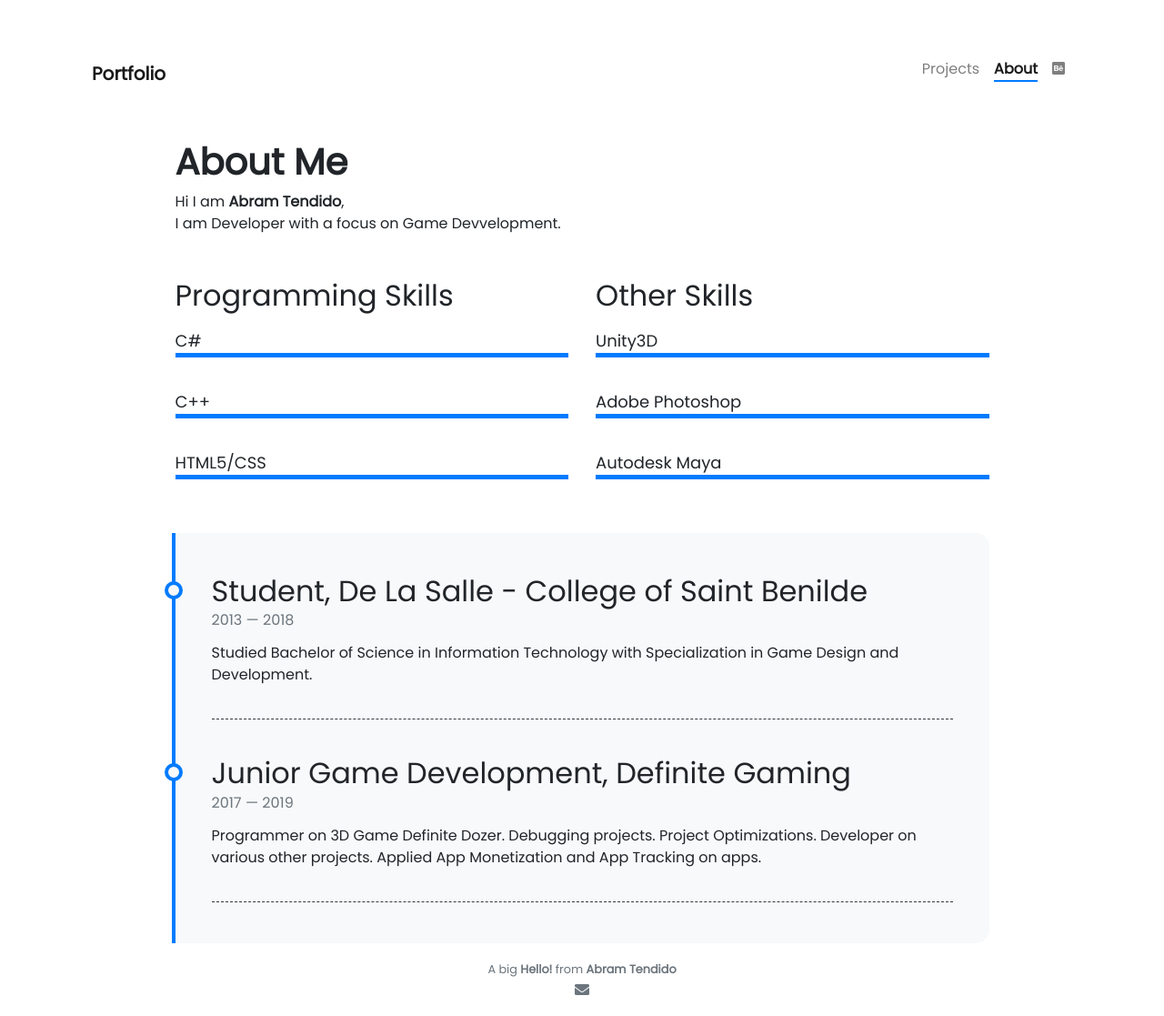
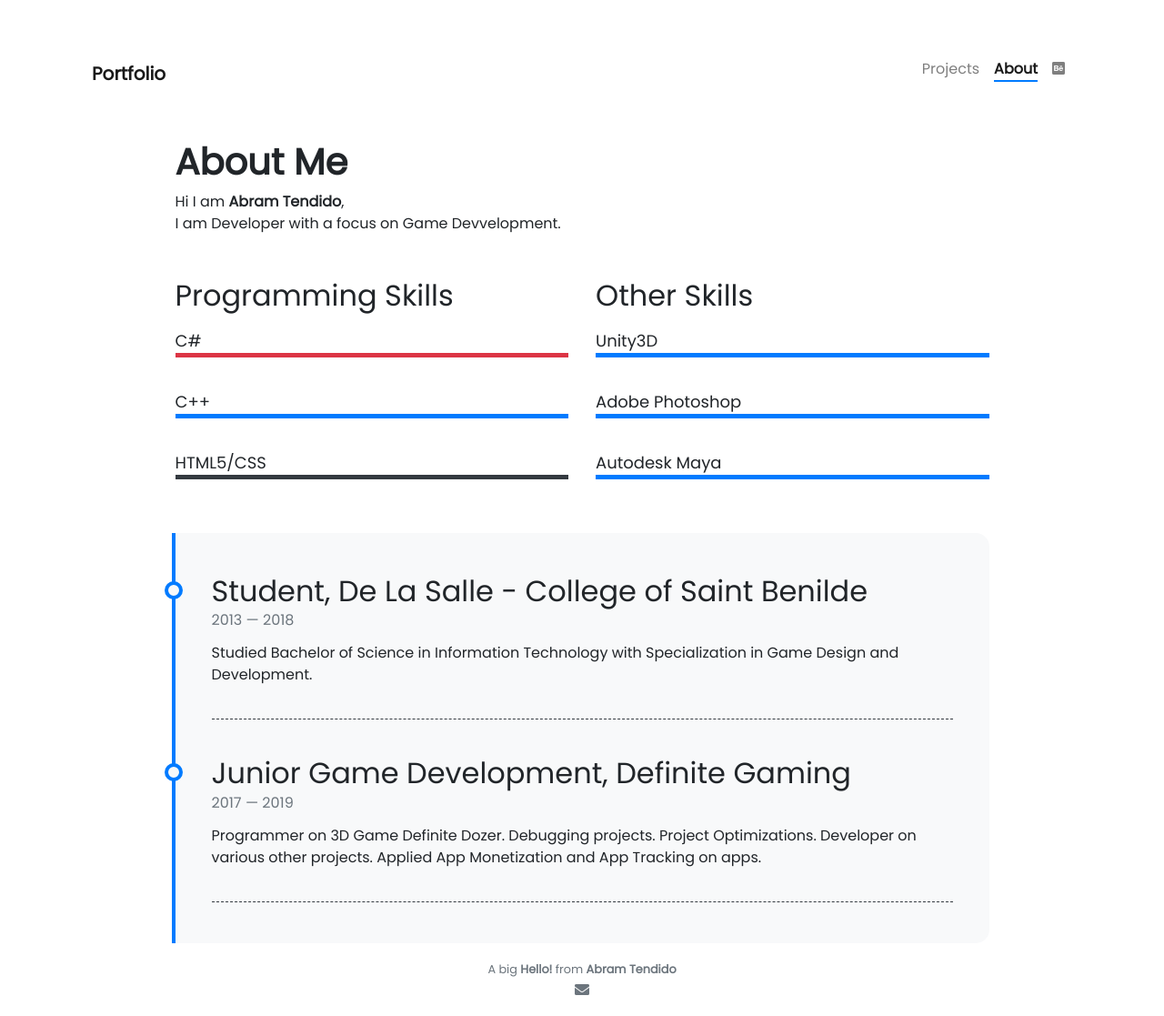
Before and after one commit to AbramTendido/portfolio, a Jekyll site: the page built from pages/about.md, in a window 1280 px wide. Shown: the whole page at 91% size. Built offline with Jekyll 4.4.1, drawn with Linux system fonts in a browser that asks for light colours; nearby versions of some CDN libraries; comment, search, counter and statistics services are not loaded.

Commit message:
Update programming-skills.yml

```diff
--- a/_data/programming-skills.yml
+++ b/_data/programming-skills.yml
@@ -1,11 +1,11 @@
 - name: C#
   # percentage: 90
-  # color: danger
+  color: danger
 
 - name: C++
   # percentage: 80
-  # color:
+  color: green
 
 - name: HTML5/CSS
   # percentage: 70
-  # color: dark
+  color: dark
```
